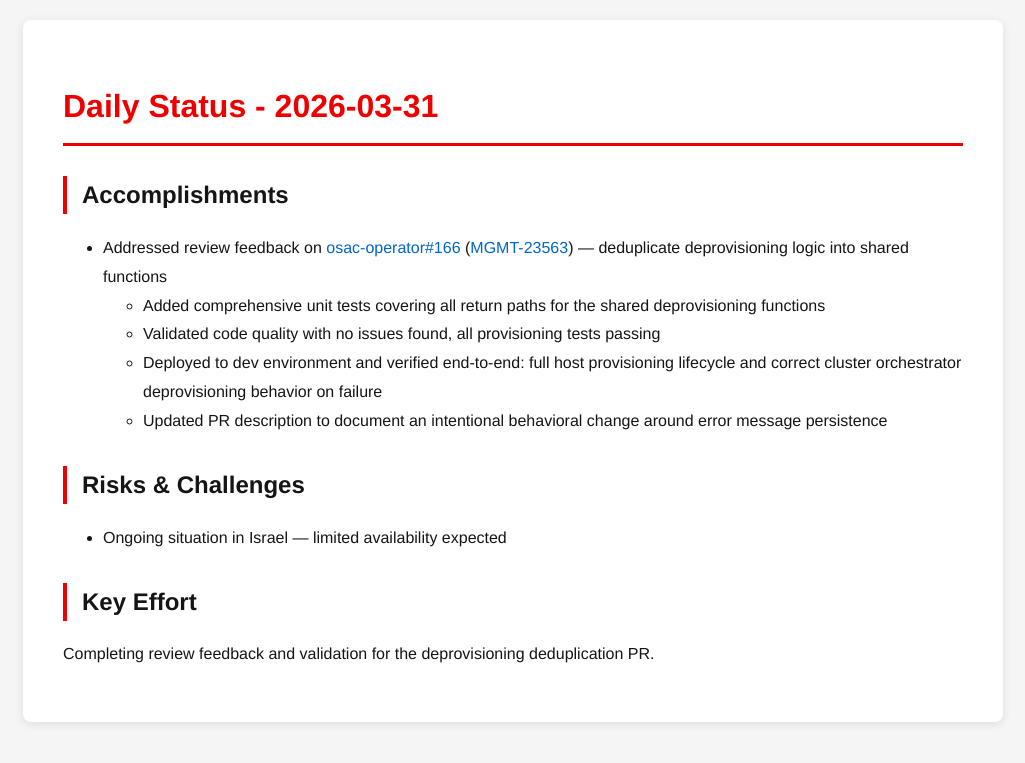
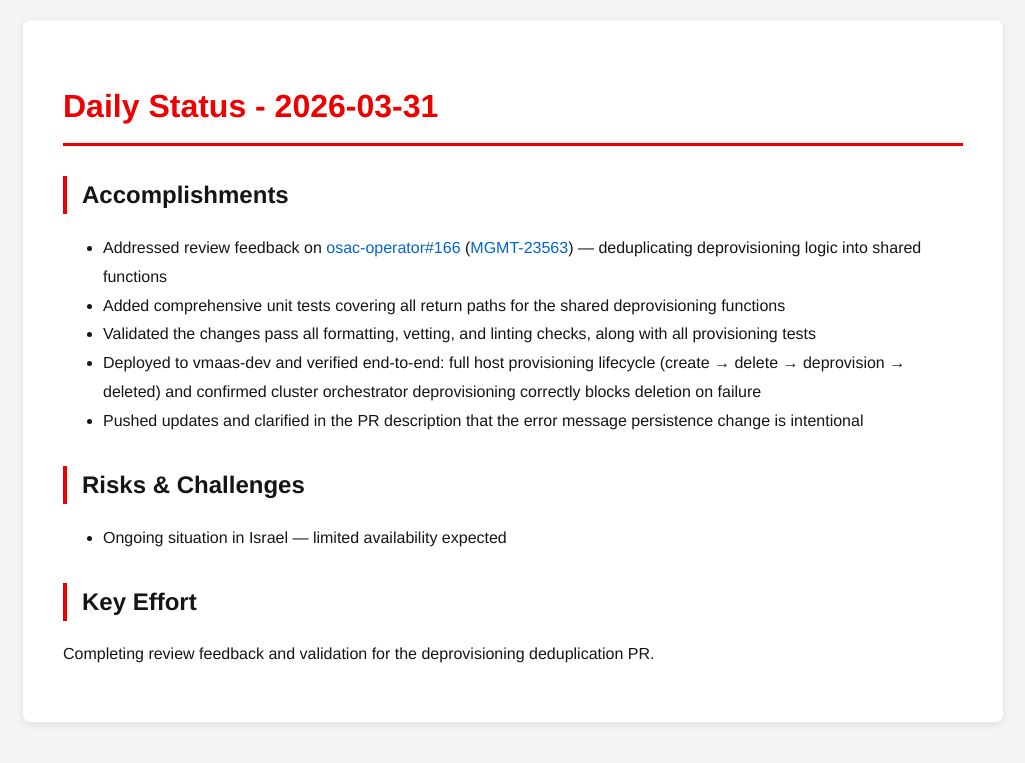
Before and after one commit to tzvatot/daily-status, a Jekyll site: the page built from 2026-03-31.md, in a window 1280 px wide. Shown: the top 763 px of the page, without its empty margins (127-1152 px from the left). Built offline with Jekyll 4.4.1, drawn with Linux system fonts in a browser that asks for light colours.

Commit message:
Daily status update - 2026-03-31

```diff
--- a/2026-03-31.md
+++ b/2026-03-31.md
@@ -7,11 +7,11 @@ date: 2026-03-31
 # Daily Status - 2026-03-31
 
 ## Accomplishments
-- Addressed review feedback on [osac-operator#166](https://github.com/osac-project/osac-operator/pull/166) ([MGMT-23563](https://issues.redhat.com/browse/MGMT-23563)) — deduplicate deprovisioning logic into shared functions
-  - Added comprehensive unit tests covering all return paths for the shared deprovisioning functions
-  - Validated code quality with no issues found, all provisioning tests passing
-  - Deployed to dev environment and verified end-to-end: full host provisioning lifecycle and correct cluster orchestrator deprovisioning behavior on failure
-  - Updated PR description to document an intentional behavioral change around error message persistence
+- Addressed review feedback on [osac-operator#166](https://github.com/osac-project/osac-operator/pull/166) ([MGMT-23563](https://issues.redhat.com/browse/MGMT-23563)) — deduplicating deprovisioning logic into shared functions
+- Added comprehensive unit tests covering all return paths for the shared deprovisioning functions
+- Validated the changes pass all formatting, vetting, and linting checks, along with all provisioning tests
+- Deployed to vmaas-dev and verified end-to-end: full host provisioning lifecycle (create → delete → deprovision → deleted) and confirmed cluster orchestrator deprovisioning correctly blocks deletion on failure
+- Pushed updates and clarified in the PR description that the error message persistence change is intentional
 
 ## Risks & Challenges
 - Ongoing situation in Israel — limited availability expected
```
